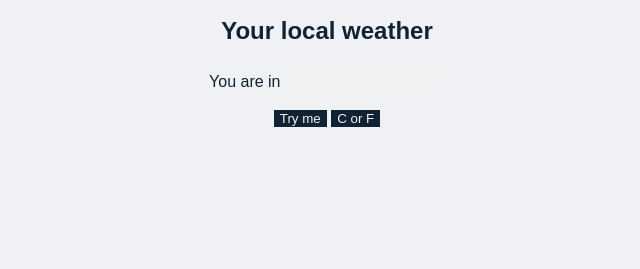
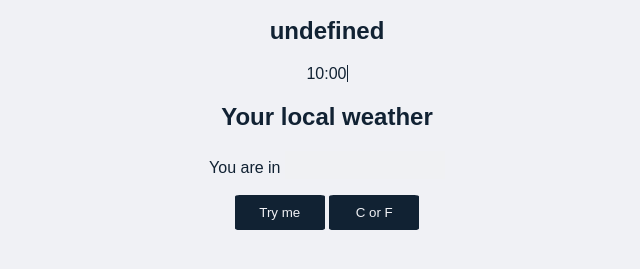
Before and after one commit to WilliamFace/weather-app, a plain HTML site: page index.html in a window 1280 px wide. Both pictures are taken after a click on the button "Try me". Shown: the part 51-320 px from the top of the page, without its empty margins (313-953 px from the left). Drawn offline with nearby package versions, Linux system fonts and the light colour scheme; a web font is replaced by a local one.

Commit message:
changing html to add spans and adding array of ionicons class names in main.js

```diff
--- a/index.html
+++ b/index.html
@@ -8,13 +8,24 @@
         <title>williamFace | Local Weather App</title>
         <link rel="stylesheet" href="resources/main.css" media="screen" title="no title" charset="utf-8">
         <link rel="stylesheet" href="<link href='https://fonts.googleapis.com/css?family=Montserrat:400,700' rel='stylesheet' type='text/css'>" type="text/css">
+        <link rel="stylesheet" href=http://code.ionicframework.com/ionicons/2.0.1/css/ionicons.min.css>
         <link rel="stylesheet" href="resources/external/css/weather-icons.css" type="text/css">
         <script src="https://ajax.googleapis.com/ajax/libs/jquery/2.2.0/jquery.min.js"></script>
     </head>
     <body>
 
-        <section class="main-feature">
-                    <h1>Weather App</h1>
+        <section class="location-feature">
+            <h1>Weather App</h1>
+
+            <div class="main-location-info">
+                <h2 id="location-name"></h1>
+                <div class="first-detail">
+                    <span class="when">10:00</span>
+                    <span class="weather-icon"></span>
+                    <span class="weather-temp"></span>
+                </div>
+
+            </div>
                     <h2>Your local weather</h2>
                     <div class="my-location-box">
                             <p id="location-line">
--- a/resources/main.css
+++ b/resources/main.css
@@ -1,17 +1,5 @@
 
 @font-face {font-family: 'Montserrat', sans-serif;}
-
-
-@font-face {
-    font-family: 'MeteoconsRegular';
-    src: url('meteocons-webfont.eot');
-    src: url('meteocons-webfont.eot?#iefix') format('embedded-opentype'),
-         url('meteocons-webfont.woff') format('woff'),
-         url('meteocons-webfont.ttf') format('truetype'),
-         url('meteocons-webfont.svg#MeteoconsRegular') format('svg');
-    font-weight: normal;
-    font-style: normal;
-}
 
 * {color: #112233;}
 
@@ -42,6 +30,13 @@ button {
     background-color: #112233;
     color: #F0F1F5;
     border: none;
+    border-radius: 5%;
+    height: 35px;
+    width: 90px;
+}
+
+button:hover {
+    cursor: pointer;
 }
 
 .info-box {
--- a/resources/main.js
+++ b/resources/main.js
@@ -9,6 +9,17 @@
     var weatherType = "";
     var finalWeatherApiUrl = "";
 
+// Array
+
+var weatherMainArr = {
+    sunny: "ion-ios-sunny",
+    cloudy: "ion-ios-cloudy",
+    rainy: "ion-ios-rainy",
+    thunderstorm: "thunderstorm",
+    snow: "ion-ios-snowy"
+};
+
+
 // OBJECTS
 
     var localWeather = {};
@@ -17,6 +28,7 @@
 // EVENT LISTENERS
 
 document.getElementById("try-me").addEventListener("click", userLocation);
+
 
 
 // FUNCTIONS
@@ -34,10 +46,17 @@ document.getElementById("try-me").addEventListener("click", userLocation);
     function userLocation() {
         if (navigator.geolocation) {
             navigator.geolocation.getCurrentPosition(getLocation)
+            window.onload = updateLocation();
+
         } else {
             console.log("Geo location is not supported in your broswer");
         }
 
+    }
+
+    function updateLocation() {
+        document.getElementById("location-name").innerHTML = localWeather.name;
+        document.getElementById("weather-icon").setAttribute("class", weatherMainArr.cloudy);
     }
 
     function getLocation(position) {
@@ -49,7 +68,3 @@ document.getElementById("try-me").addEventListener("click", userLocation);
             updateLocation();
         });
     }
-
-    function updateLocation() {
-        document.getElementById("weather-location").value = localWeather.name;
-    }
```
